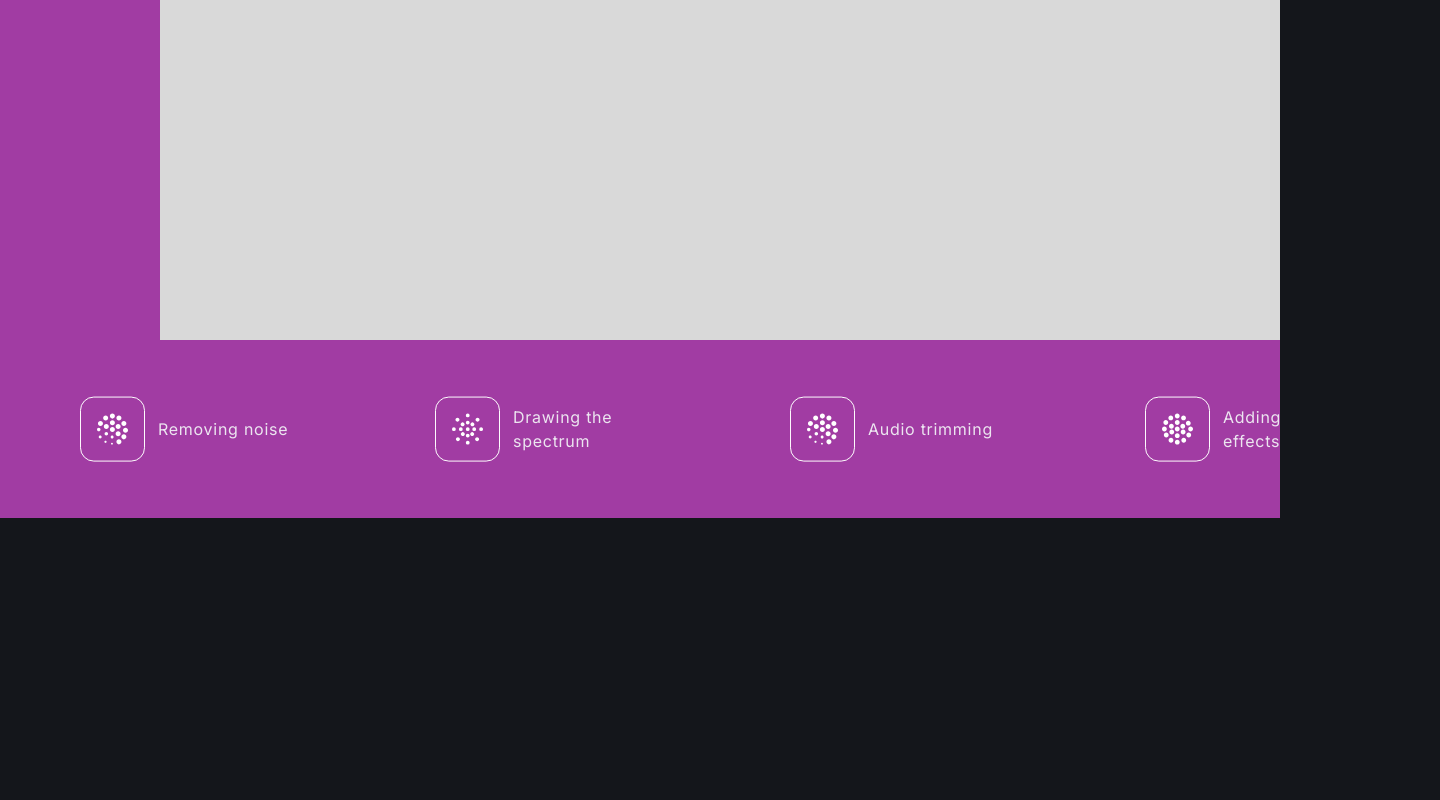
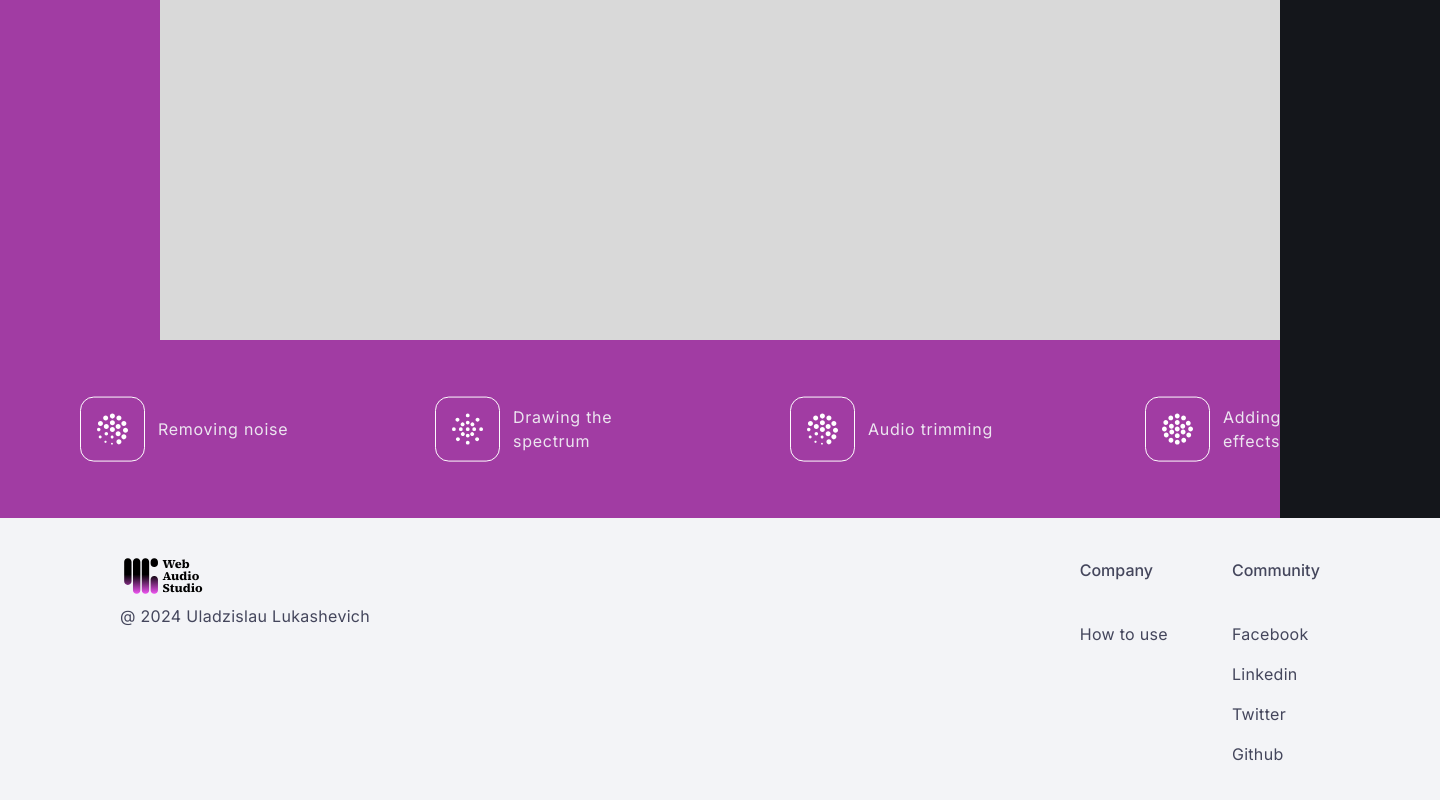
Before and after one commit to Uladzisluk/web-audio-studio-frontend, an Angular app: page / in a window 1280 px wide. Shown: the part 1162-1962 px from the top of the page, 1440 px wide, since content can reach past the window. Before the commit the page ends 1680 px from the top, so only its background shows below. Built offline with nearby package versions, Linux system fonts and the light colour scheme.

Commit message:
feat: footer created

```diff
--- a/src/app/app.component.html
+++ b/src/app/app.component.html
@@ -1,2 +1,3 @@
 <app-header></app-header>
 <app-main></app-main>
+<app-footer></app-footer>
--- a/src/app/app.module.ts
+++ b/src/app/app.module.ts
@@ -8,6 +8,7 @@ import { LogoComponent } from './components/logo/logo.component';
 import { FunctionsNavigationComponent } from './components/functions-navigation/functions-navigation.component';
 import { NavigationComponent } from './components/navigation/navigation.component';
 import {MainComponent} from "./components/main/main.component";
+import { FooterComponent } from './components/footer/footer.component';
 
 @NgModule({
   declarations: [
@@ -16,7 +17,8 @@ import {MainComponent} from "./components/main/main.component";
     LogoComponent,
     FunctionsNavigationComponent,
     NavigationComponent,
-    MainComponent
+    MainComponent,
+    FooterComponent
   ],
   imports: [
     BrowserModule,
--- /dev/null
+++ b/src/app/components/footer/footer.component.css
@@ -0,0 +1,82 @@
+.Footer-component-Footer{
+  width: 100%;
+  background-color: #F3F4F7;
+  box-sizing: border-box;
+}
+
+.Footer-component-FooterContent{
+  background-color: #f3f4f7;
+  color: #44465C;
+  display: flex;
+  justify-content: space-between;
+  margin: 0 auto;
+  max-width: 1200px;
+  padding: 40px 120px;
+  width: 100%;
+}
+
+.Footer-component-Logo{
+  display: flex;
+  flex-direction: column;
+}
+
+.Footer-component-LogoWrapper{
+  align-items: center;
+  display: flex;
+  flex-grow: 1;
+  margin: 0 4px;
+}
+
+.Footer-component-Copyright{
+  display: flex;
+  flex-direction: column;
+  height: 100%;
+  font-family: Inter, sans-serif;
+  font-size: 16px;
+  font-weight: 400;
+  letter-spacing: .3px;
+  line-height: 24px;
+  text-decoration: none;
+  text-transform: none;
+}
+
+.Footer-component-Navigation{
+  display: flex;
+  flex-direction: row;
+  margin: 0 -32px;
+}
+
+.Footer-component-NavigationItem{
+  margin: 0 32px;
+}
+
+.Footer-component-NavigationItemTitle{
+  margin: 0 0 40px;
+  font-family: Inter, sans-serif;
+  font-size: 16px;
+  font-weight: 500;
+  letter-spacing: 0;
+  line-height: 24px;
+  text-transform: none;
+  text-decoration: none;
+}
+
+.Footer-component-NavigationItemList{
+  list-style: none;
+  margin: 0;
+  padding: 0;
+}
+
+.Footer-component-NavigationItemLink{
+  color: #44465C;
+  cursor: pointer;
+  display: block;
+  margin: 16px 0;
+  font-family: Inter, sans-serif;
+  font-size: 16px;
+  font-weight: 400;
+  letter-spacing: .3px;
+  line-height: 24px;
+  text-transform: none;
+  text-decoration: none;
+}
--- /dev/null
+++ b/src/app/components/footer/footer.component.html
@@ -0,0 +1,33 @@
+<div class="Footer-component-Footer">
+  <div class="Footer-component-FooterContent">
+    <div class="Footer-component-Logo">
+      <div class="Footer-component-LogoWrapper">
+        <app-logo class="Footer-svg"></app-logo>
+      </div>
+      <div class="Footer-component-Copyright">
+        &#64; 2024 Uladzislau Lukashevich
+      </div>
+    </div>
+    <nav class="Footer-component-Navigation">
+      <div class="Footer-component-NavigationItem">
+        <h3 class="Footer-component-NavigationItemTitle">
+          Company
+        </h3>
+        <ul class="Footer-component-NavigationItemList">
+          <a class="Footer-component-NavigationItemLink" href="/">How to use</a>
+        </ul>
+      </div>
+      <div class="Footer-component-NavigationItem">
+        <h3 class="Footer-component-NavigationItemTitle">
+          Community
+        </h3>
+        <ul class="Footer-component-NavigationItemList">
+          <a class="Footer-component-NavigationItemLink" href="/">Facebook</a>
+          <a class="Footer-component-NavigationItemLink" href="/">Linkedin</a>
+          <a class="Footer-component-NavigationItemLink" href="/">Twitter</a>
+          <a class="Footer-component-NavigationItemLink" href="/">Github</a>
+        </ul>
+      </div>
+    </nav>
+  </div>
+</div>
```
Also changed, not shown: src/app/components/footer/footer.component.ts (added, +10 -0 lines), 1 other file (tests, documents, lock files or other folders).
